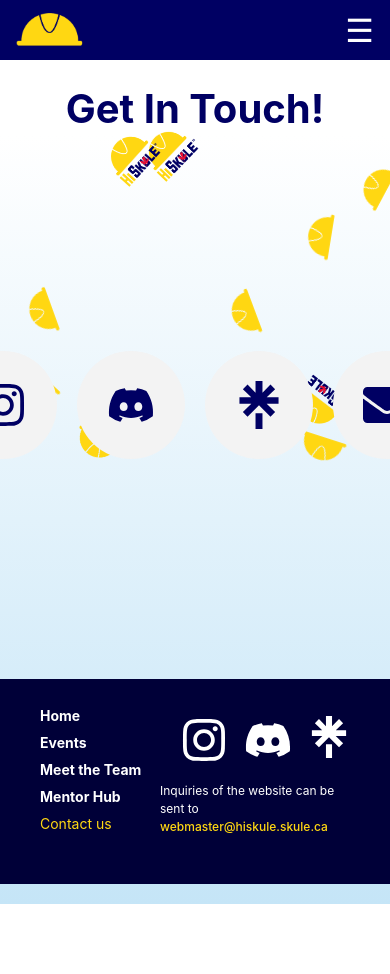
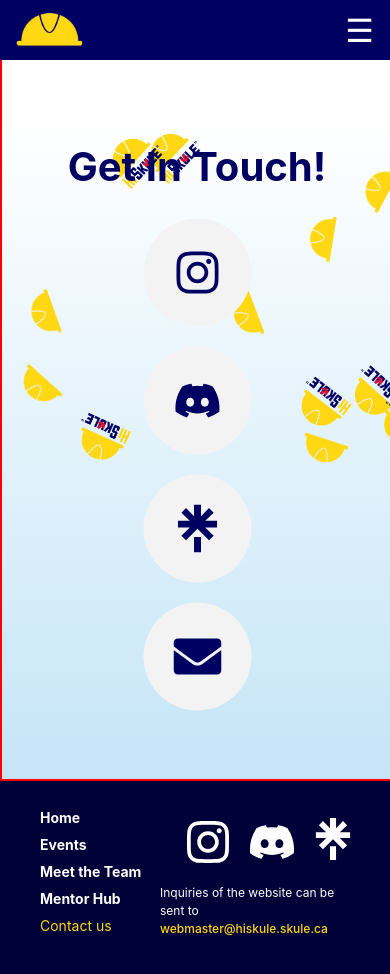
Before and after one commit to hiskule/website, a React (Vite) app: page /contact in a window 390 px wide. Shown: the top 974 px of the page. Before the commit the page ends 904 px from the top, so only its background shows below. Built offline with nearby package versions, Linux system fonts and the light colour scheme.

Commit message:
mobile view for contact page

```diff
--- a/src/App.tsx
+++ b/src/App.tsx
@@ -5,13 +5,14 @@ import Team from './pages/Team'
 import Mentor from './pages/Mentor'
 import Contact from './pages/Contact'
 import ScrollToTop from './components/ScrollTop'
+import Footer from './components/footer/footer'
 import "slick-carousel/slick/slick.css";
 import "slick-carousel/slick/slick-theme.css";
 
 
 function App() {
   return (
-    <>
+
 
       <Router>
         <ScrollToTop/>
@@ -22,8 +23,10 @@ function App() {
           <Route path="/mentor" element={<Mentor />} />
           <Route path="/contact" element={<Contact />} />
         </Routes>
+        <Footer/>
+
       </Router>
-    </>
+
 
   )
 }
--- a/src/components/contact_page/socialbubble/socialbubble.tsx
+++ b/src/components/contact_page/socialbubble/socialbubble.tsx
@@ -13,6 +13,10 @@ export const SocialLinks = styled.div`
   justify-content: center;
   position: relative;
   z-index: 10;
+
+  @media (max-width: 760px) {
+    flex-direction: column;
+  }
 `;
 
 export const MotionLink = styled(motion.a)`
--- a/src/components/footer/footer.style.tsx
+++ b/src/components/footer/footer.style.tsx
@@ -9,10 +9,10 @@ export const FooterContainer = styled.footer`
   box-sizing: border-box;
   display: flex;
   flex-direction: row;
-  justify-content: space-between
-
+  justify-content: space-between;
 
 `;
+
 
 export const LeftContainer = styled.div`
   display: flex;
--- a/src/pages/Contact.tsx
+++ b/src/pages/Contact.tsx
@@ -1,26 +1,48 @@
 import React from "react";
 import Nav from "../components/nav/nav";
-import Footer from "../components/footer/footer";
 import FloatingImages from "../components/contact_page/floating_image/floating_image";
 import SocialBubbles from "../components/contact_page/socialbubble/socialbubble";
 import styled from "styled-components";
 
 export const StyledContactPage = styled.div`
   width: 100vw;
-  height: 100vh;
-  position: relative;
+  min-height: 70vh;
   background: linear-gradient(180deg, white 15%, #c5e5f7ff 100%);
   padding-top: 60px;
   overflow: hidden;
+  border: 2px solid red;
+  position: relative;
+
+  @media (max-width: 760px) {
+    min-height: 85vh;
+  }
+
+
 `;
 
+export const Content = styled.div`
+  display: flex;
+  flex-direction: column;
+  justify-content: center;
+  position: absolute;
+  top: 50%;
+  left: 50%;
+  transform: translate(-50%, -50%);
+  z-index: 100;
+  width: 90%;
+  box-sizing: border-box;
+
+  @media (max-width: 760px) {
+    top: 53%;
+  }
+`
 
 export const Title = styled.h1`
   font-family: 'Inter', sans-serif;
   font-weight: 700;
   color: #000063;
   text-align: center;
-  margin-bottom: 0;
+  margin-bottom: 30px;
   font-size: 2.5rem;
   position: relative;
   z-index: 10;
@@ -30,6 +52,7 @@ const Contact: React.FC = () => {
   return (
     <StyledContactPage>
       {/* Background floating images */}
+      <Nav />
 
       <div style={{position: "relative", zIndex: '1'}}>
         <FloatingImages />
@@ -37,12 +60,10 @@ const Contact: React.FC = () => {
 
 
       {/* Foreground content */}
-      <Nav />
-      <Title>Get In Touch!</Title>
-      <SocialBubbles />
-      <div style={{position: "relative", zIndex: '20'}}>
-        <Footer />
-      </div>
+      <Content>
+        <Title>Get In Touch!</Title>
+       <SocialBubbles />
+      </Content>
 
     </StyledContactPage>
   );
```
